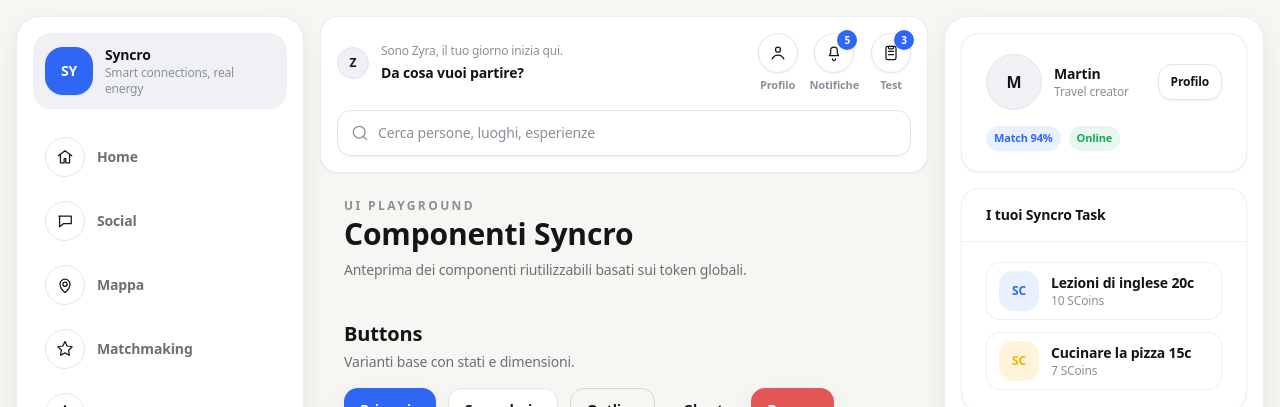
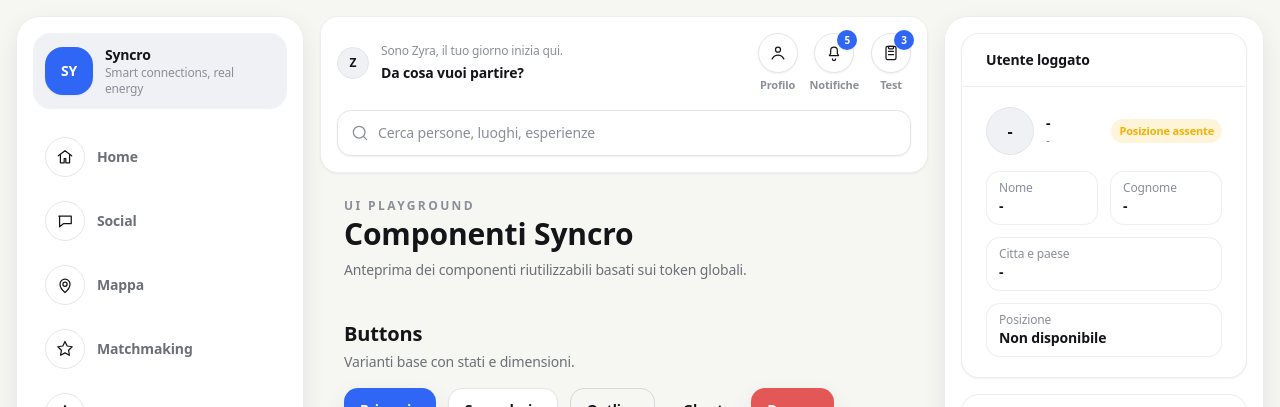
Before and after one commit to saddamsheikh01/syncro, a Next.js app in the folder frontend/: page /test in a window 1280 px wide. Shown: the top 407 px of the page. Built offline with nearby package versions, Linux system fonts and the light colour scheme; no server answers.

Commit message:
[FE] debug: aggiunto utente

```diff
--- /dev/null
+++ b/frontend/src/components/elements/User.tsx
@@ -0,0 +1,104 @@
+"use client";
+
+import { useEffect, useMemo } from "react";
+import { useAuth, usePosition, useUser } from "@/hooks";
+import { Card, CardBody, CardHeader } from "@/components/elements/Card";
+import { Avatar } from "@/components/elements/Avatar";
+import { Badge } from "@/components/elements/Badge";
+
+const formatCoordinate = (value: number | null | undefined) => {
+  if (typeof value !== "number") {
+    return "-";
+  }
+  return value.toFixed(5);
+};
+
+const splitName = (fullName: string) => {
+  const parts = fullName.trim().split(/\s+/).filter(Boolean);
+  return {
+    firstName: parts[0] ?? "",
+    lastName: parts.slice(1).join(" "),
+  };
+};
+
+const formatLocation = (city?: string | null, country?: string | null) => {
+  const parts = [city?.trim(), country?.trim()].filter(Boolean);
+  return parts.length ? parts.join(", ") : "-";
+};
+
+export const User = () => {
+  const { user, actions: authActions } = useAuth();
+  const { profile, actions: userActions } = useUser();
+  const { position, hasPosition, actions: positionActions } = usePosition();
+
+  useEffect(() => {
+    authActions.hydrate();
+    if (!profile) {
+      userActions.fetchProfile().catch(() => undefined);
+    }
+    if (!position) {
+      positionActions.fetchPosition().catch(() => undefined);
+    }
+  }, [authActions, position, positionActions, profile, userActions]);
+
+  const fullName = profile?.fullName?.trim() ?? "";
+  const { firstName, lastName } = useMemo(
+    () => splitName(fullName),
+    [fullName]
+  );
+
+  const email = user?.email ?? "-";
+  const displayName = fullName || email;
+  const cityCountry = formatLocation(profile?.city, profile?.country);
+  const locationLabel = hasPosition
+    ? `${formatCoordinate(position?.latitude)}, ${formatCoordinate(
+        position?.longitude
+      )}`
+    : "Non disponibile";
+
+  return (
+    <Card>
+      <CardHeader>
+        <h3 className="text-sm font-semibold text-foreground">Utente loggato</h3>
+      </CardHeader>
+      <CardBody className="space-y-4">
+        <div className="flex items-center gap-3">
+          <Avatar name={displayName} size="lg" />
+          <div className="flex-1">
+            <p className="text-sm font-semibold text-foreground">
+              {displayName || "-"}
+            </p>
+            <p className="text-xs text-subtle">{email}</p>
+          </div>
+          <Badge tone={hasPosition ? "accent" : "warning"} size="sm">
+            {hasPosition ? "Posizione ok" : "Posizione assente"}
+          </Badge>
+        </div>
+        <div className="grid gap-3 text-xs sm:grid-cols-2">
+          <div className="rounded-[var(--radius-md)] border border-border/60 bg-surface px-3 py-2">
+            <p className="text-subtle">Nome</p>
+            <p className="text-sm font-semibold text-foreground">
+              {firstName || "-"}
+            </p>
+          </div>
+          <div className="rounded-[var(--radius-md)] border border-border/60 bg-surface px-3 py-2">
+            <p className="text-subtle">Cognome</p>
+            <p className="text-sm font-semibold text-foreground">
+              {lastName || "-"}
+            </p>
+          </div>
+          <div className="rounded-[var(--radius-md)] border border-border/60 bg-surface px-3 py-2 sm:col-span-2">
+            <p className="text-subtle">Citta e paese</p>
+            <p className="text-sm font-semibold text-foreground">{cityCountry}</p>
+          </div>
+          <div className="rounded-[var(--radius-md)] border border-border/60 bg-surface px-3 py-2 sm:col-span-2">
+            <p className="text-subtle">Posizione</p>
+            <p className="text-sm font-semibold text-foreground">
+              {locationLabel}
+            </p>
+          </div>
+        </div>
+      </CardBody>
+    </Card>
+  );
+};
--- a/frontend/src/components/ui/Rightbar.tsx
+++ b/frontend/src/components/ui/Rightbar.tsx
@@ -2,10 +2,9 @@
 
 import type { HTMLAttributes } from "react";
 import { Card, CardBody, CardHeader } from "@/components/elements/Card";
-import { Avatar } from "@/components/elements/Avatar";
 import { Badge } from "@/components/elements/Badge";
 import { Tag } from "@/components/elements/Tag";
-import { Button } from "@/components/buttons/Button";
+import { User } from "@/components/elements/User";
 import { cx } from "@/lib/classNames";
 
 const TASKS = [
@@ -62,28 +61,7 @@
     {...props}
   >
     <div className="flex h-full flex-col gap-4 overflow-y-auto rounded-[var(--radius-xl)] border border-border/70 bg-surface p-4 shadow-md">
-      <Card>
-        <CardBody className="space-y-4">
-          <div className="flex items-center gap-3">
-            <Avatar name="Martin" size="xl" />
-            <div className="flex-1">
-              <p className="text-sm font-semibold text-foreground">Martin</p>
-              <p className="text-xs text-subtle">Travel creator</p>
-            </div>
-            <Button size="sm" variant="secondary">
-              Profilo
-            </Button>
-          </div>
-          <div className="flex flex-wrap gap-2">
-            <Badge tone="accent" size="sm">
-              Match 94%
-            </Badge>
-            <Badge tone="success" size="sm">
-              Online
-            </Badge>
-          </div>
-        </CardBody>
-      </Card>
+      <User />
 
       <Card>
         <CardHeader>
```
